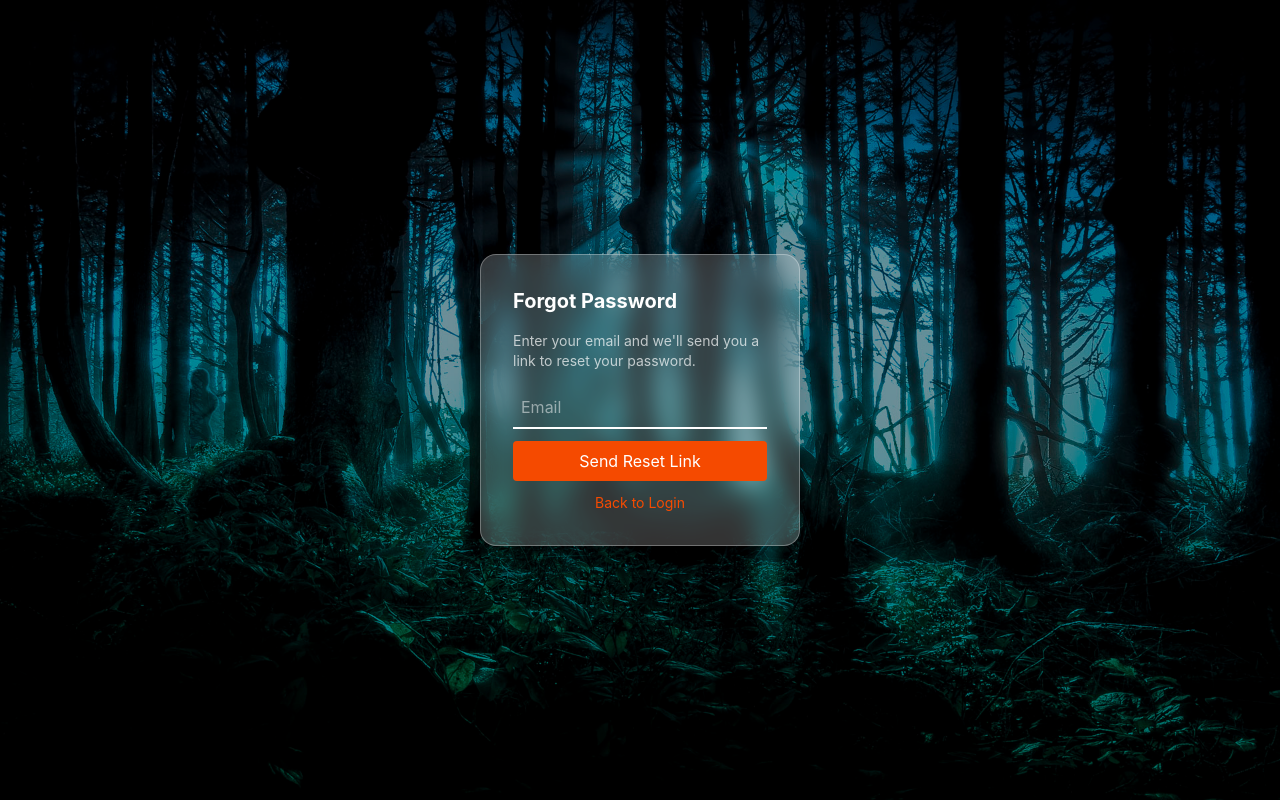
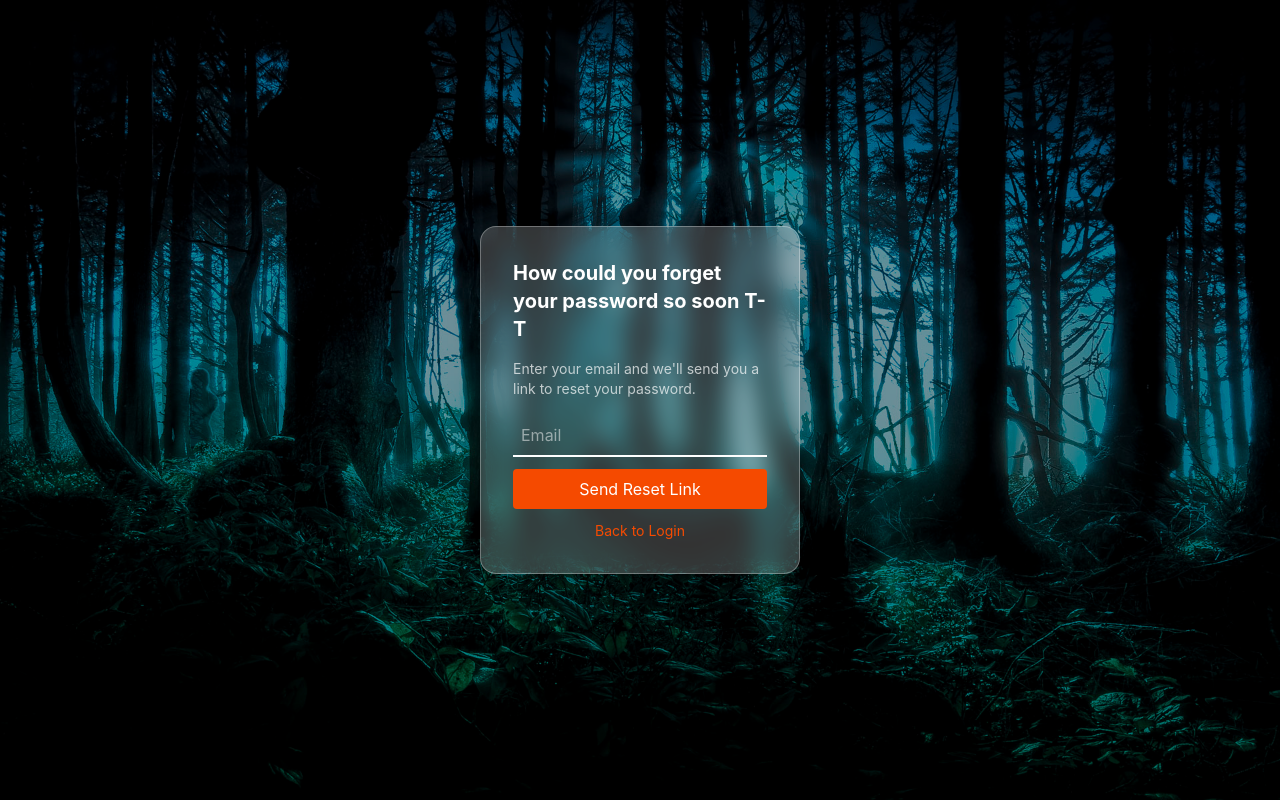
Before and after one commit to KussiyWanza/eloretasks_frontend, a React app: page /forgot-password in a window 1280 px wide. Built offline with nearby package versions, Linux system fonts and the light colour scheme; no server answers; the HTML template or start-up script is replaced by a standard one.

Commit message:
updated UI heh.

```diff
--- a/src/pages/ForgotPassword.jsx
+++ b/src/pages/ForgotPassword.jsx
@@ -44,7 +44,7 @@ function ForgotPassword() {
       <div className="absolute inset-0 bg-black/40" />
 
       <form onSubmit={handleSubmit} className="relative bg-white/20 backdrop-blur-md border border-white/30 p-8 rounded-2xl shadow-2xl w-80">
-        <h1 className="text-xl font-bold mb-4 text-white">Forgot Password</h1>
+        <h1 className="text-xl font-bold mb-4 text-white">How could you forget your password so soon T-T</h1>
 
         {sent ? (
           <p className="text-white/80 mb-4">
```
